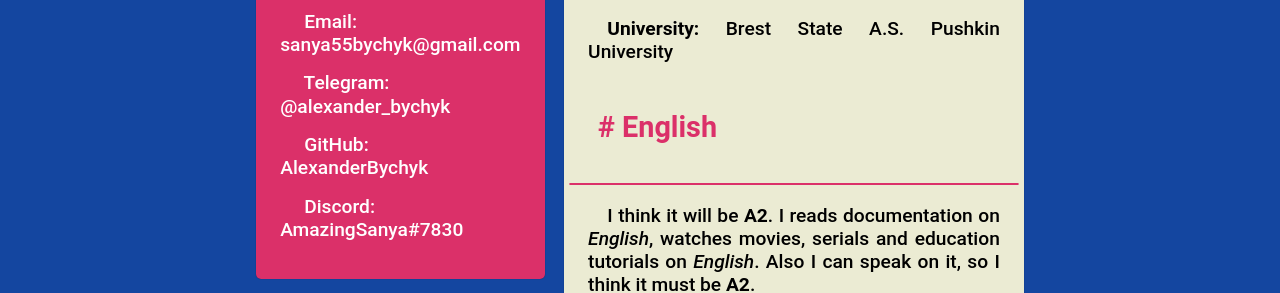
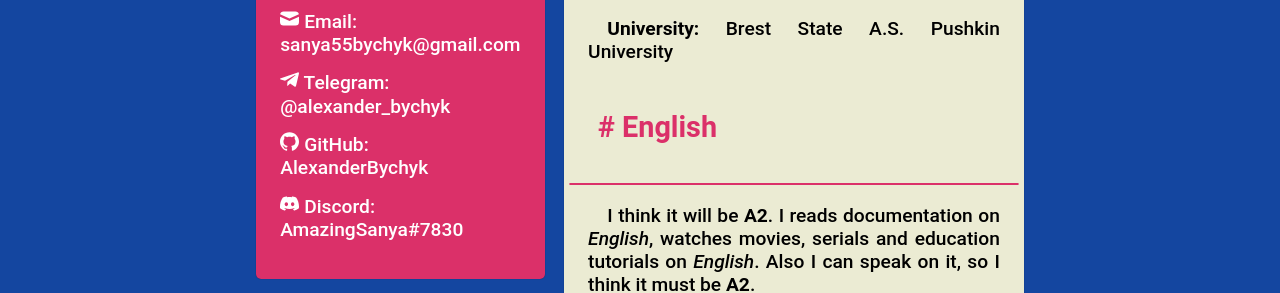
Before and after one commit to Aliaksandr-Bychyk/rsschool-cv, a plain HTML site: page index.html in a window 1280 px wide. Shown: the part 692-985 px from the top of the page. Drawn offline with Linux system fonts and the light colour scheme; the site is published under a folder, as on GitHub Pages, so addresses that start at the root find nothing.

Commit message:
fix: change url for icons

```diff
--- a/styles/styles.css
+++ b/styles/styles.css
@@ -162,7 +162,7 @@ code {
 }
 
 #icon-email::before {
-  background-image: url("/images/icons/email_icon.svg");
+  background-image: url("../images/icons/email_icon.svg");
   background-repeat: no-repeat;
   background-size: 1em 1em;
   display: inline-block;
@@ -171,7 +171,7 @@ code {
   content: "";
 }
 #icon-telegram::before {
-  background-image: url("/images/icons/telegram_icon.svg");
+  background-image: url("../images/icons/telegram_icon.svg");
   background-repeat: no-repeat;
   background-size: 1em 1em;
   display: inline-block;
@@ -180,7 +180,7 @@ code {
   content: "";
 }
 #icon-github::before {
-  background-image: url("/images/icons/github_icon.svg");
+  background-image: url("../images/icons/github_icon.svg");
   background-repeat: no-repeat;
   background-size: 1em 1em;
   display: inline-block;
@@ -189,7 +189,7 @@ code {
   content: "";
 }
 #icon-discord::before {
-  background-image: url("/images/icons/discord_icon.svg");
+  background-image: url("../images/icons/discord_icon.svg");
   background-repeat: no-repeat;
   background-size: 1em 1em;
   display: inline-block;
```
